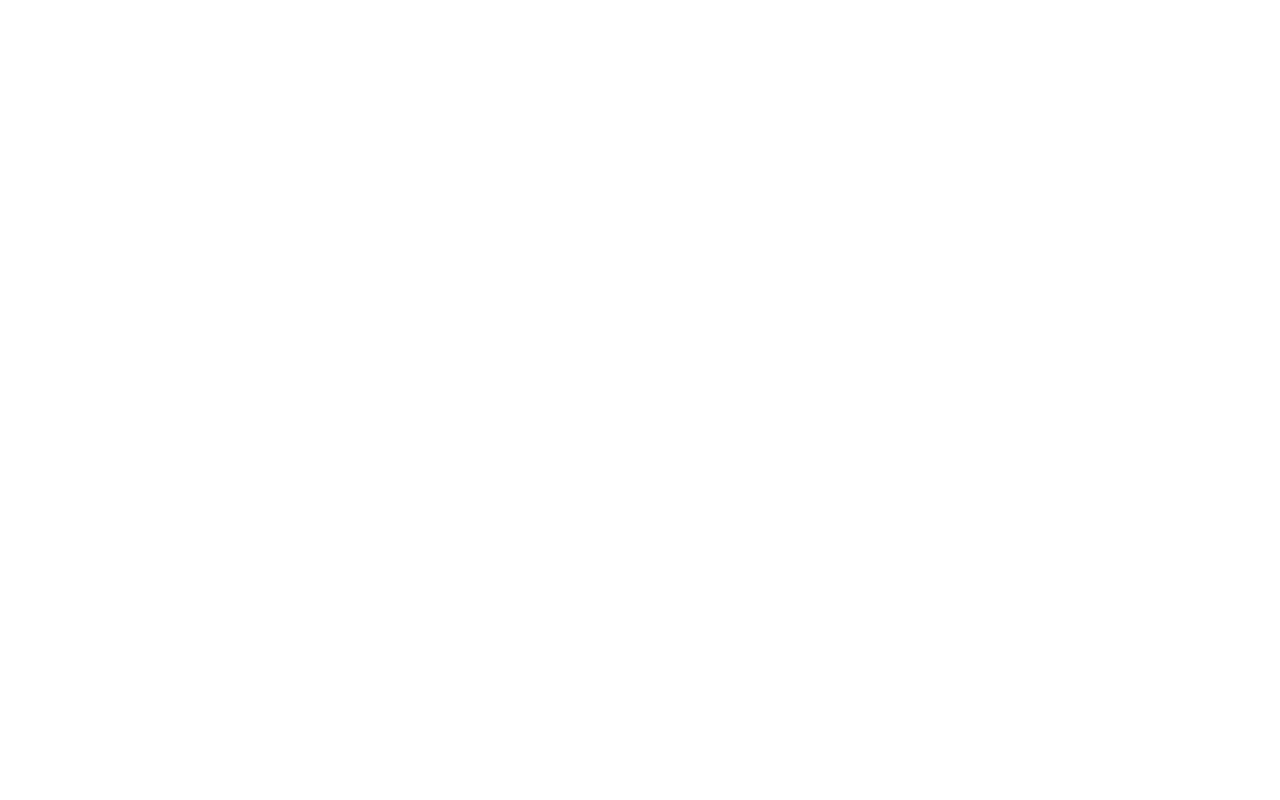
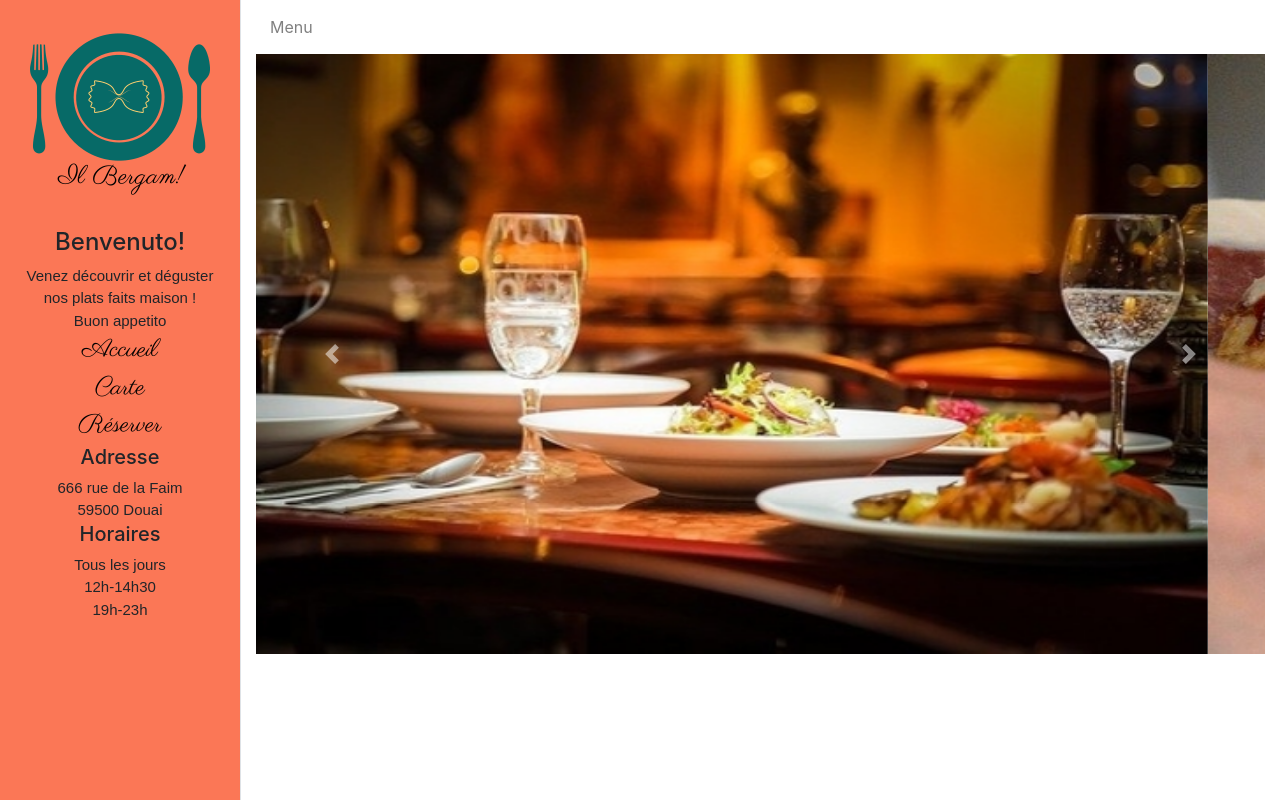
Before and after one commit to DMaurer59/Restaurant_Italien, a plain HTML site: page index.html in a window 1280 px wide. Drawn offline with nearby package versions, Linux system fonts and the light colour scheme.

Commit message:
Modif page d'accueil

```diff
--- a/index.html
+++ b/index.html
@@ -1,10 +1,84 @@
 <!DOCTYPE html>
-<html lang="en">
+<html lang="fr">
+
 <head>
-    <meta charset="UTF-8">
-    <title>Title</title>
+
+  <meta charset="utf-8">
+  <meta name="viewport" content="width=device-width, initial-scale=1, shrink-to-fit=no">
+  <title>Restaurant Il Bergam!</title>
+  <link href="vendor/bootstrap/css/bootstrap.min.css" rel="stylesheet">
+  <link href="css/simple-sidebar.css" rel="stylesheet">
+  <link href="https://fonts.googleapis.com/css2?family=Parisienne&display=swap" rel="stylesheet">
+
 </head>
+
 <body>
+<div class="d-flex" id="wrapper">
+  <!-- Sidebar -->
+  <div class="border-right" id="sidebar-wrapper">
+    <div class="sidebar-heading"><a href="#"><img src="images/logo.png"></a></div>
+    <h4>Benvenuto!</h4>
+    <p>Venez découvrir et déguster <br/>nos plats faits maison !</p>
+    <p>Buon appetito</p>
+    <div class="list-group list-group-flush ">
+      <a href="#">Accueil</a>
+      <a href="#">Carte</a>
+      <a href="#">Réserver</a>
+    </div>
+    <h5>Adresse</h5>
+    <p>666 rue de la Faim</p>
+    <p>59500 Douai</p>
+    <h5>Horaires</h5>
+    <p>Tous les jours</p>
+    <p>12h-14h30</p>
+    <p>19h-23h</p>
+
+  </div>
+  <!-- /#sidebar-wrapper -->
+  <!-- Page Content -->
+  <div id="page-content-wrapper">
+    <nav class="navbar navbar-expand-lg navbar-light">
+      <button class="btn btn" id="menu-toggle">Menu</button>
+    </nav>
+
+    <div class="container-fluid">
+      <div id="carouselExampleControls" class="carousel slide" data-ride="carousel">
+        <div class="carousel-inner">
+          <div class="carousel-item active">
+            <img  src="images/slide1.jpg" class="tales img-fluid" alt="...">
+          </div>
+          <div class="carousel-item">
+            <img src="images/slide2.jpg" class="tales" alt="...">
+          </div>
+        </div>
+        <a class="carousel-control-prev" href="#carouselExampleControls" role="button" data-slide="prev">
+          <span class="carousel-control-prev-icon" aria-hidden="true"></span>
+        </a>
+        <a class="carousel-control-next" href="#carouselExampleControls" role="button" data-slide="next">
+          <span class="carousel-control-next-icon" aria-hidden="true"></span>
+        </a>
+      </div>
+    </div>
+  </div>
+  <!-- /#page-content-wrapper -->
+
+</div>
+
+
+  <!-- /#wrapper -->
+
+  <!-- Bootstrap core JavaScript -->
+  <script src="vendor/jquery/jquery.min.js"></script>
+  <script src="vendor/bootstrap/js/bootstrap.bundle.min.js"></script>
+<script src="https://code.jquery.com/jquery-3.5.1.slim.min.js" integrity="sha384-DfXdz2htPH0lsSSs5nCTpuj/zy4C+OGpamoFVy38MVBnE+IbbVYUew+OrCXaRkfj" crossorigin="anonymous"></script>
+<script src="https://cdn.jsdelivr.net/npm/bootstrap@4.5.3/dist/js/bootstrap.bundle.min.js" integrity="sha384-ho+j7jyWK8fNQe+A12Hb8AhRq26LrZ/JpcUGGOn+Y7RsweNrtN/tE3MoK7ZeZDyx" crossorigin="anonymous"></script>
+  <!-- Menu Toggle Script -->
+  <script>
+    $("#menu-toggle").click(function(e) {
+      e.preventDefault();
+      $("#wrapper").toggleClass("toggled");
+    });
+  </script>
 
 </body>
 </html>
```
